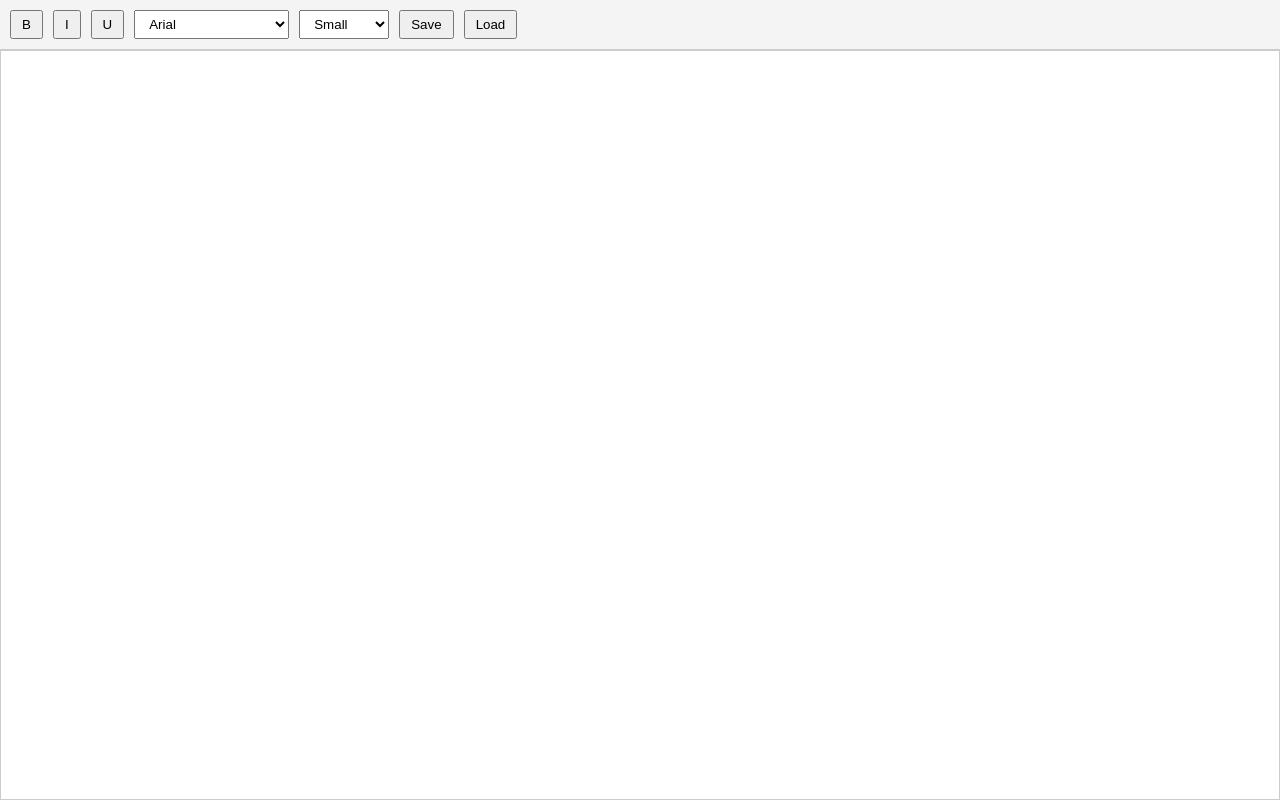
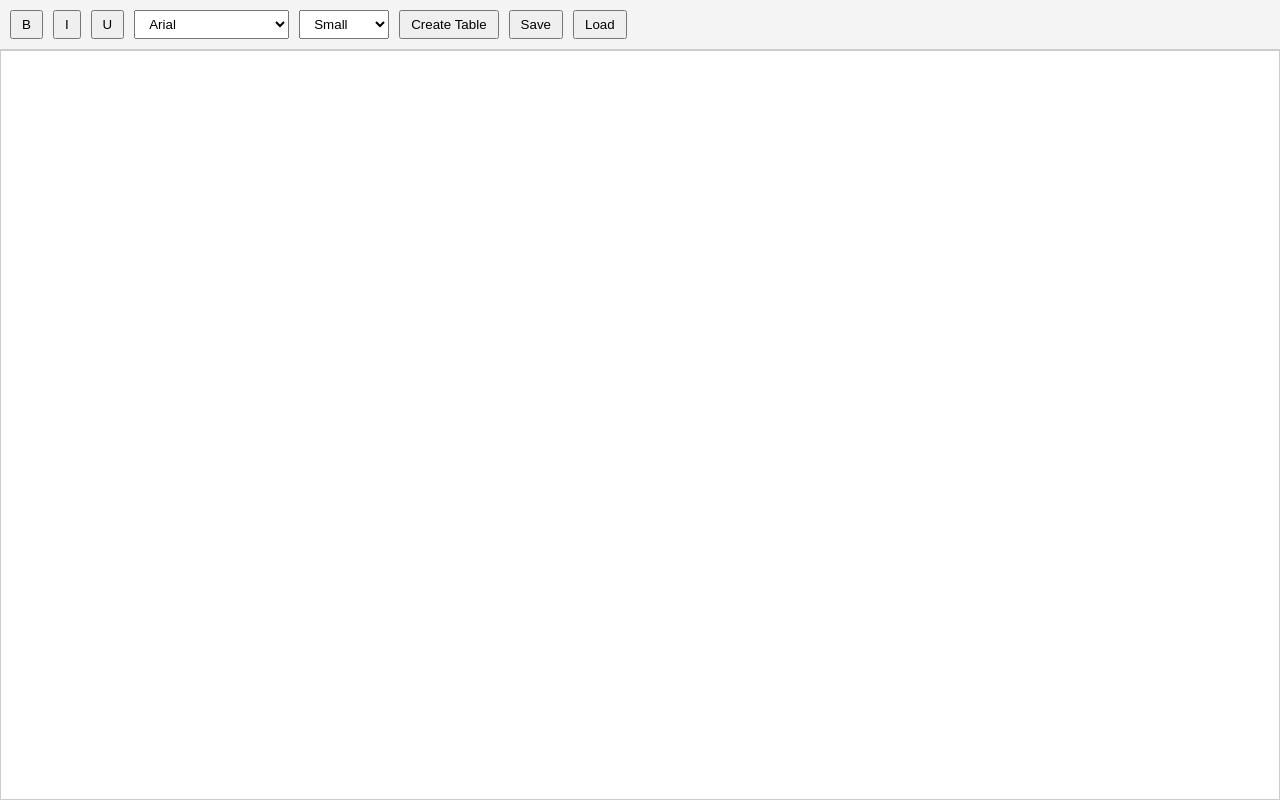
Before and after one commit to rishabh-art/Palrishabh-Notepad, a plain HTML site: page index.html in a window 1280 px wide. Drawn offline with Linux system fonts and the light colour scheme.

Commit message:
Update index.html

```diff
--- a/index.html
+++ b/index.html
@@ -50,6 +50,7 @@
             <option value="3">Medium</option>
             <option value="4">Large</option>
         </select>
+        <button onclick="createTable()">Create Table</button>
         <button onclick="saveDocument()">Save</button>
         <button onclick="loadDocument()">Load</button>
     </div>
@@ -67,6 +68,23 @@
         function changeFontSize() {
             const fontSize = document.getElementById('font-size').value;
             document.execCommand('fontSize', false, fontSize);
+        }
+
+        function createTable() {
+            const rows = prompt("Enter number of rows:");
+            const cols = prompt("Enter number of columns:");
+            if (rows && cols) {
+                let table = '<table border="1" style="border-collapse: collapse;">';
+                for (let i = 0; i < rows; i++) {
+                    table += '<tr>';
+                    for (let j = 0; j < cols; j++) {
+                        table += '<td>&nbsp;</td>';
+                    }
+                    table += '</tr>';
+                }
+                table += '</table>';
+                document.execCommand('insertHTML', false, table);
+            }
         }
 
         function saveDocument() {
```
